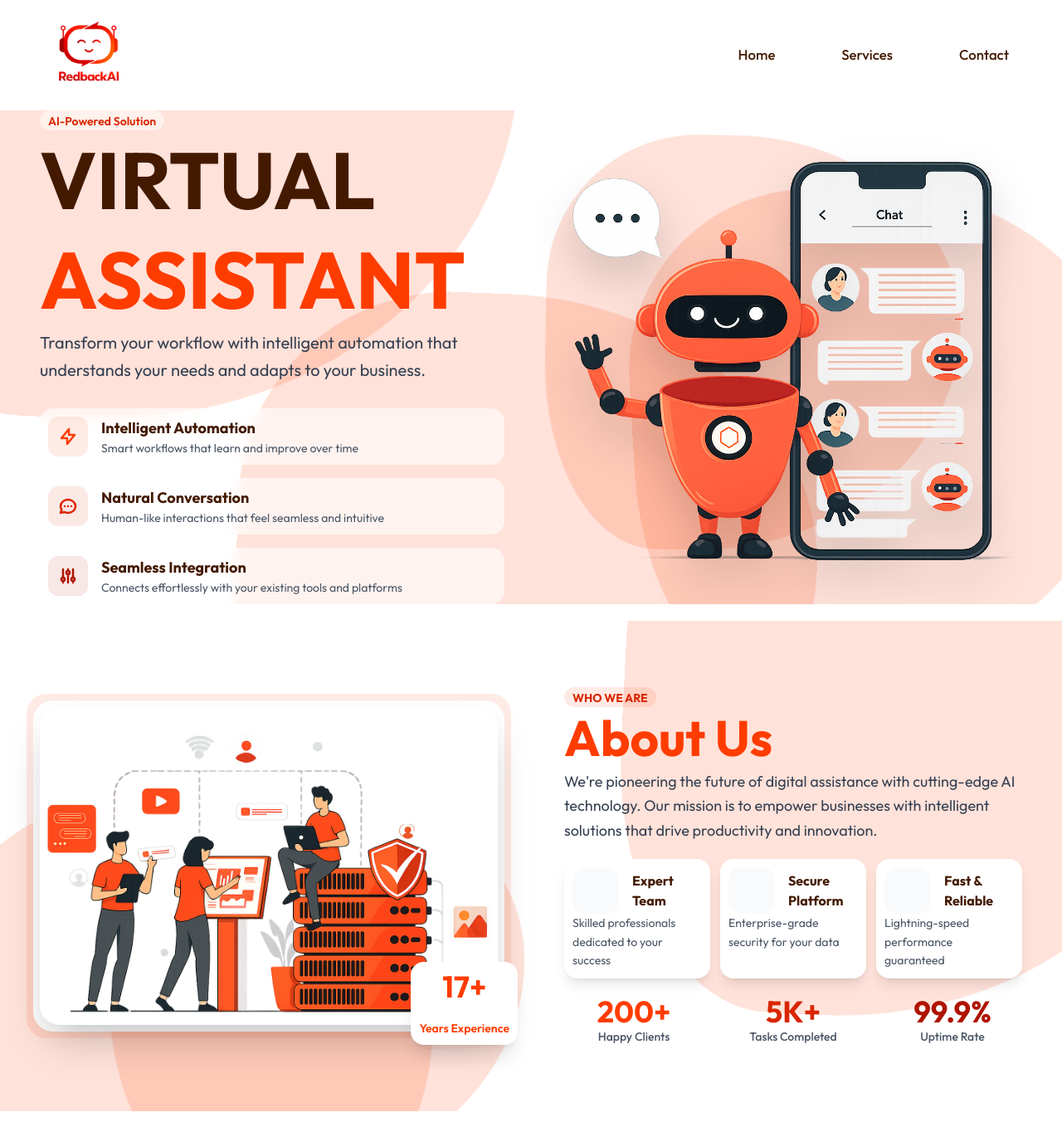
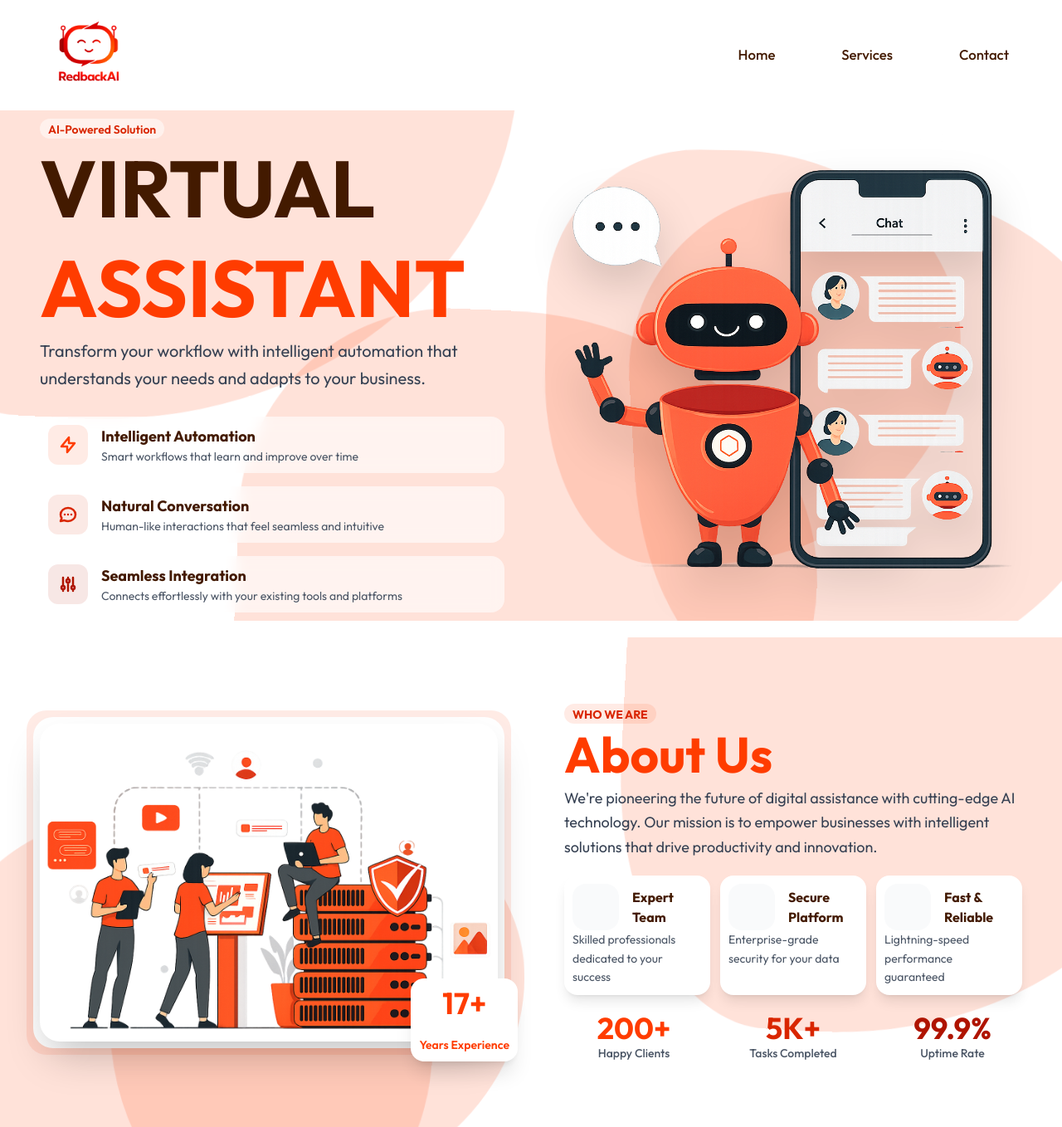
Before and after one commit to Gd0810/chatbot, a Django app: page / in a window 1280 px wide. Shown: the top 1358 px of the page at 83% size. Run offline with Django 5.2, Linux system fonts and the light colour scheme; parts of the project's set-up code (start-up, migrations or seed data) failed here and were passed over; some libraries are stand-ins or nearby versions.

Commit message:
update:padding_UI_2.0

```diff
--- a/templates/pages/index.html
+++ b/templates/pages/index.html
@@ -53,7 +53,7 @@
 </style>
 
 <!-- Hero Section with Wave Background -->
-<section class="hero-gradient relative overflow-hidden">
+<section class="hero-gradient relative overflow-hidden" style="padding: 10px 0;">
     <!-- Wave Background -->
     <div class="wave-bg">
         <div class="wave" style="background: rgb(255, 60, 0); width: 800px; height: 800px; top: -400px; left: -200px;"></div>
```
